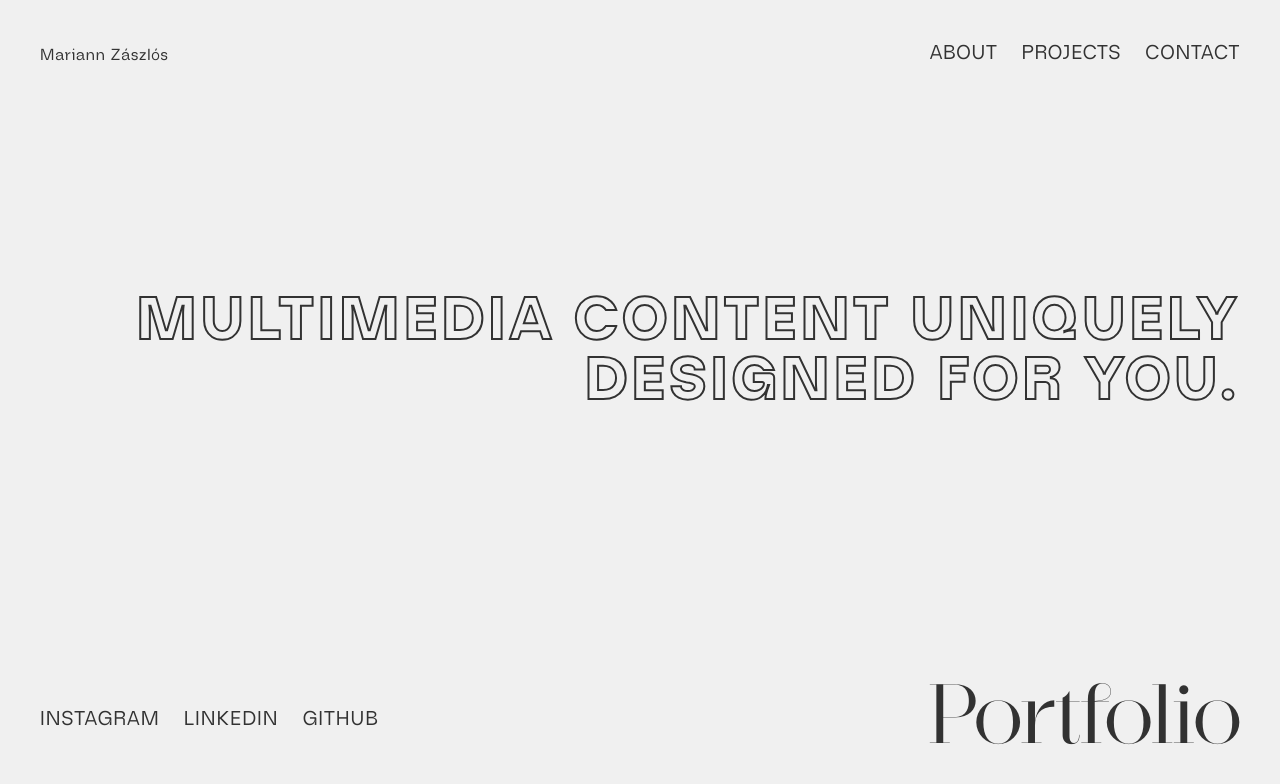
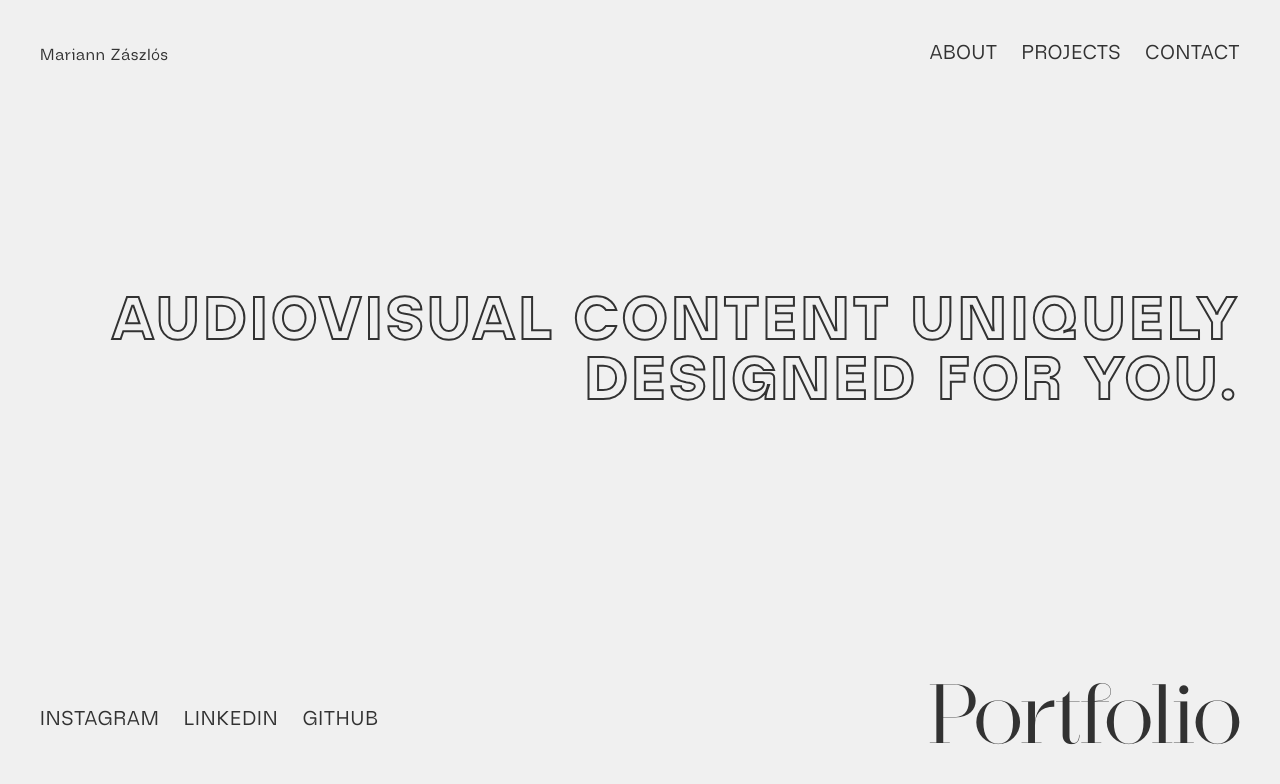
Before and after one commit to zmariann/portfolio2025, a Next.js app: page /portfolio in a window 1280 px wide. Shown: the top 784 px of the page. Built offline with nearby package versions, Linux system fonts and the light colour scheme.

Commit message:
change a word in the intro text

```diff
--- a/app/portfolio/page.tsx
+++ b/app/portfolio/page.tsx
@@ -2,10 +2,10 @@ export default function Home() {
   return (
     <section className="flex items-center min-h-[60vh] justify-end">
       <h1 className="text-right font-black text-5xl lg:text-6xl strokeDesktop m-10 hidden sm:block tracking-wider">
-        MULTIMEDIA CONTENT UNIQUELY DESIGNED FOR YOU.
+        AUDIOVISUAL CONTENT UNIQUELY DESIGNED FOR YOU.
       </h1>
       <h1 className="font-black text-4xl strokeMobile ml-10 sm:hidden block tracking-wide">
-        MULTIMEDIA CONTENT UNIQUELY DESIGNED <br></br> FOR YOU.
+        AUDIOVISUAL CONTENT UNIQUELY DESIGNED <br></br> FOR YOU.
       </h1>
     </section>
   );
```
